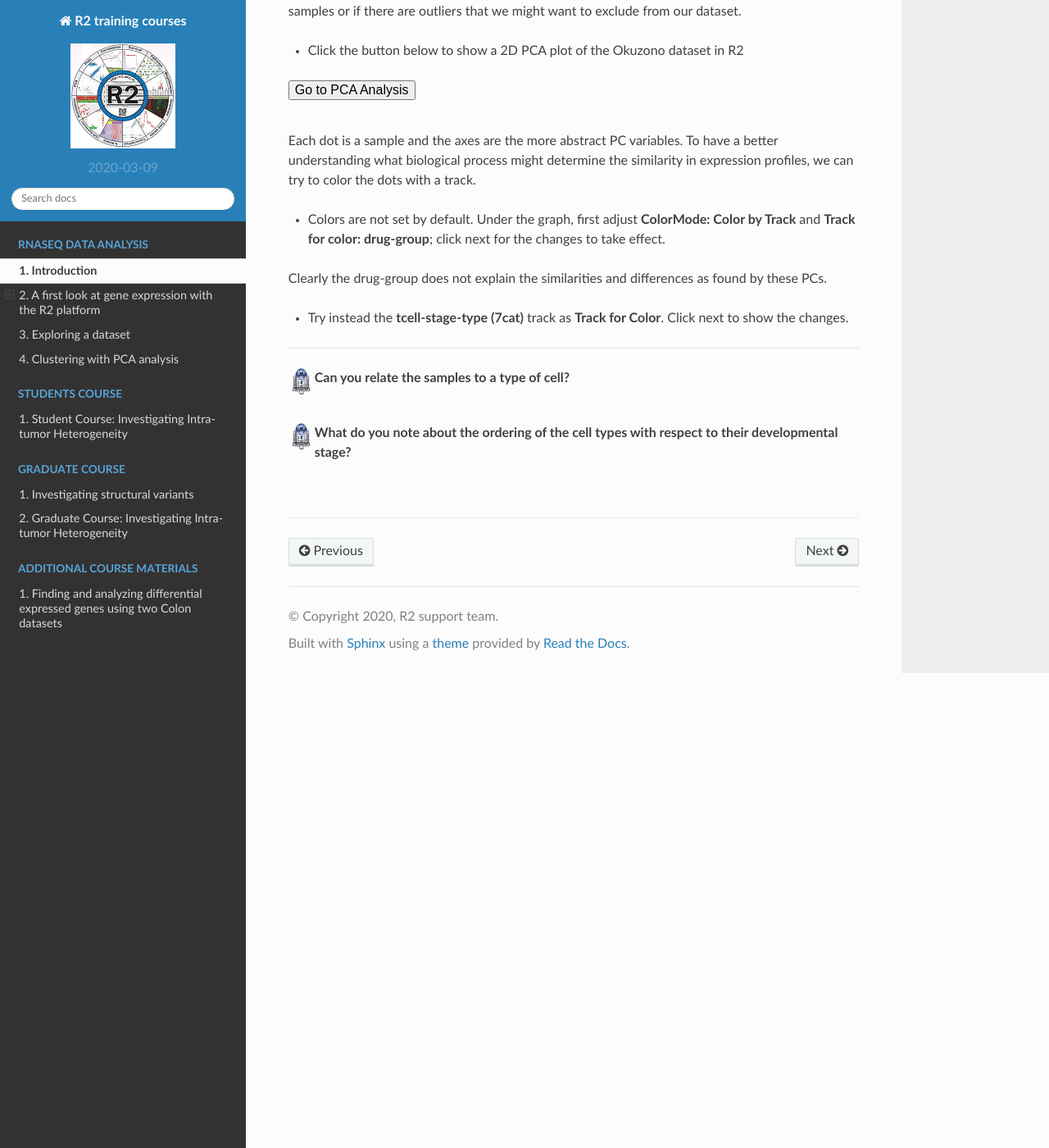
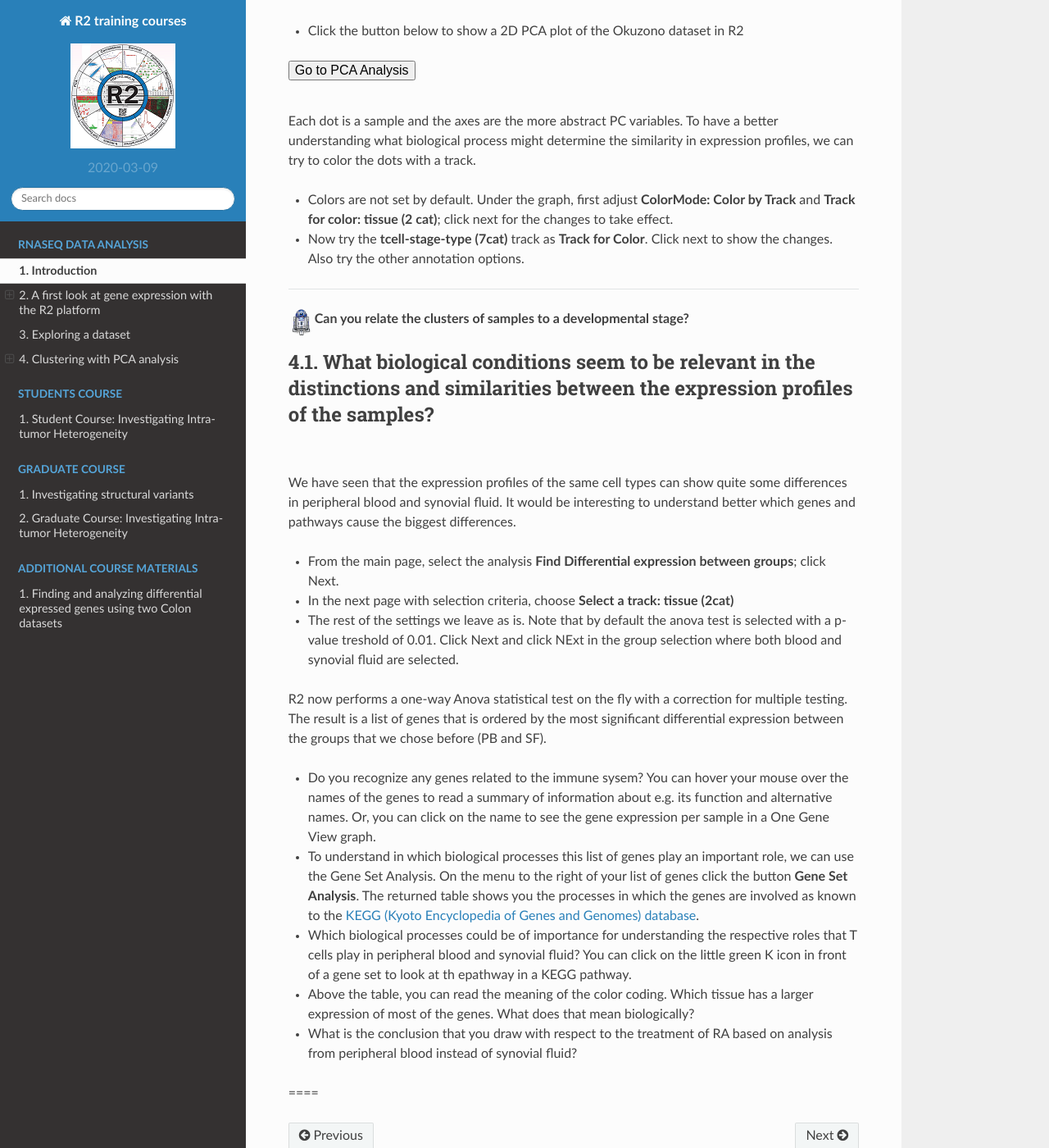
Before and after one commit to antronerds/r2-training-courses, a Sphinx documentation site: the page built from docs/RNA_seq_data_analysis_-_Using_Rheumatoid_Arthritis_data.md, in a window 1280 px wide and 1400 px high, scrolled down 5548 px. Shown: the whole window at 82% size. Built offline with Sphinx 7.4.7 and the Read the Docs theme 2.0.0, drawn with Linux system fonts in a browser that asks for light colours; some of the changed text lies outside the part shown.

Commit message:
First dataset

```diff
--- a/docs/RNA_seq_data_analysis_-_Using_Rheumatoid_Arthritis_data.md
+++ b/docs/RNA_seq_data_analysis_-_Using_Rheumatoid_Arthritis_data.md
@@ -117,7 +117,7 @@
   <br>
 
 ---------
-We would also like to have a kind of overview of the different behavior of the samples. Do some behave similarly, considering their expression profiles? Before we used the analysis of One Gene View to plot the gene expression of a single gene. Often a dataset has about 20.000 genes. We cannot check all these genes one by one. Let's see if we can find out more information with a Principle Component Analysis.
+ of overview of the different behavior of the samples. Do some behave similarly, considering their expression profiles? Before we used the analysis of One Gene View to plot the gene expression of a single gene. Often a dataset has about 20.000 genes. We cannot check all these genes one by one. Let's see if we can find out more information with a Principle Component Analysis.
 
 Clustering with PCA analysis
 ===
@@ -143,19 +143,34 @@
 <br>
 
 Each dot is a sample and the axes are the more abstract PC variables. To have a better understanding what biological process might determine the similarity in expression profiles, we can try to color the dots with a track.
-* Colors are not set by default. Under the graph, first adjust **ColorMode: Color by Track** and **Track for color: drug-group**; click next for the changes to take effect.
+* Colors are not set by default. Under the graph, first adjust **ColorMode: Color by Track** and **Track for color: tissue (2 cat)**; click next for the changes to take effect.
 
-Clearly the drug-group does not explain the similarities and differences as found by these PCs.
-*  Try instead the **tcell-stage-type (7cat)** track as **Track for Color**. Click next to show the changes.
+*  Now try the **tcell-stage-type (7cat)** track as **Track for Color**. Click next to show the changes. Also try the other annotation options.
 
 
 ---------
-  ![](_static/images/R2d2_logo.png)**Can you relate the samples to a type of cell?**
+  ![](_static/images/R2d2_logo.png)**Can you relate the clusters of samples to a developmental stage?**
 
+ **What biological conditions seem to be relevant in the distinctions and similarities between the expression profiles of the samples?**
 <br>
+---------
+We have seen that the expression profiles of the same cell types can show quite some differences in peripheral blood and synovial fluid. It would be interesting to understand better which genes and pathways cause the biggest differences.
 
-  ![](_static/images/R2d2_logo.png)**What do you note about the ordering of the cell types with respect to their developmental stage?**
+* From the main page, select the analysis **Find Differential expression between groups**; click Next.
+* In the next page with selection criteria, choose **Select a track: tissue (2cat)**
+* The rest of the settings we leave as is. Note that by default the anova test is selected with a p-value treshold of 0.01. Click Next and click NExt in the group selection where both blood and synovial fluid are selected.
 
-<br>
+ R2 now performs a one-way Anova statistical test on the fly with a correction for multiple testing. The result is a list of genes that is ordered by the most significant differential expression between the groups that we chose before (PB and SF).
 
----------
+  * Do you recognize any genes related to the immune sysem? You can hover your mouse over the names of the genes to read a summary of information about e.g. its function and alternative names. Or, you can click on the name to see the gene expression per sample in a One Gene View graph.
+
+ * To understand in which biological processes this list of genes play an important role, we can use the Gene Set Analysis. On the menu to the right of your list of genes click the button **Gene Set Analysis**.
+ The returned table shows you  the processes in which the genes are involved as known to the [KEGG (Kyoto Encyclopedia of Genes and Genomes) database](https://www.genome.jp/kegg/).
+ * Which biological processes could be of importance for understanding the respective roles that T cells play in peripheral blood and synovial fluid? You can click on the little green K icon in front of a gene set to look at th epathway in a KEGG pathway.
+
+ * Above the table, you can read the meaning of the color coding. Which tissue has a larger expression of most of the genes. What does that mean biologically?
+
+ * What is the conclusion that you draw with respect to the treatment of RA based on analysis from peripheral blood instead of synovial fluid?
+
+
+  ====
```
